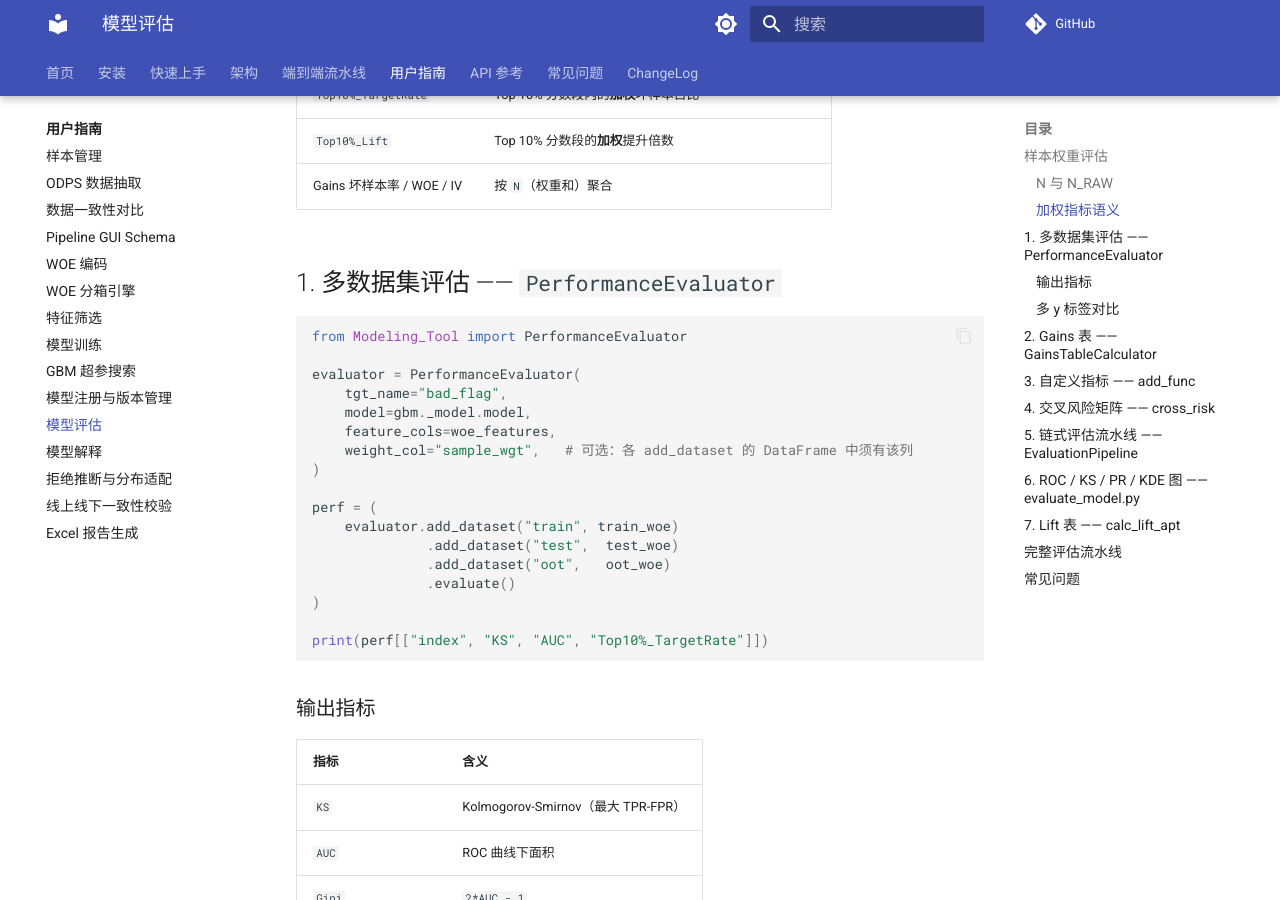
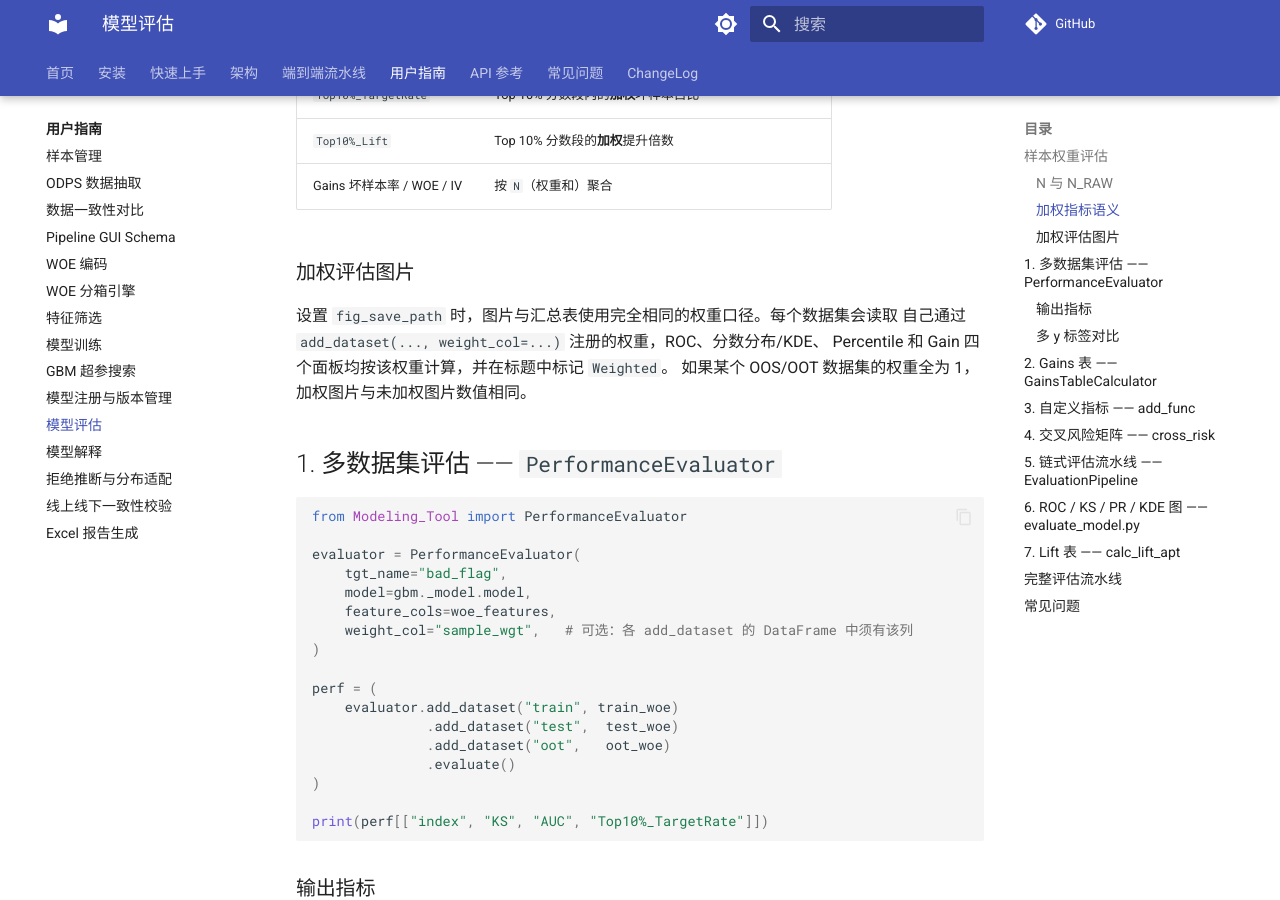
Before and after one commit to Kyle-J-Sun/SuperModelingFactory_doc, an MkDocs documentation site: the page built from docs/guides/eval.md, in a window 1280 px wide and 900 px high, scrolled down 1052 px. Built offline with MkDocs 1.6.1 and Material for MkDocs 9.7.7, drawn with Linux system fonts in a browser that asks for light colours; comment, search, counter and statistics services are not loaded.

Commit message:
docs: clarify weighted evaluation figures

```diff
--- a/docs/guides/eval.md
+++ b/docs/guides/eval.md
@@ -34,6 +34,13 @@ Gains 表与分箱聚合输出中，样本量有两套计数：
 | `Top10%_TargetRate` | Top 10% 分数段内的**加权**坏样本占比 |
 | `Top10%_Lift` | Top 10% 分数段的**加权**提升倍数 |
 | Gains 坏样本率 / WOE / IV | 按 `N`（权重和）聚合 |
+
+### 加权评估图片
+
+设置 `fig_save_path` 时，图片与汇总表使用完全相同的权重口径。每个数据集会读取
+自己通过 `add_dataset(..., weight_col=...)` 注册的权重，ROC、分数分布/KDE、
+Percentile 和 Gain 四个面板均按该权重计算，并在标题中标记 `Weighted`。
+如果某个 OOS/OOT 数据集的权重全为 1，加权图片与未加权图片数值相同。
 
 ## 1. 多数据集评估 —— `PerformanceEvaluator`
 
```
Also changed, not shown: docs/pipeline_one_click.md (+4 -0 lines).
